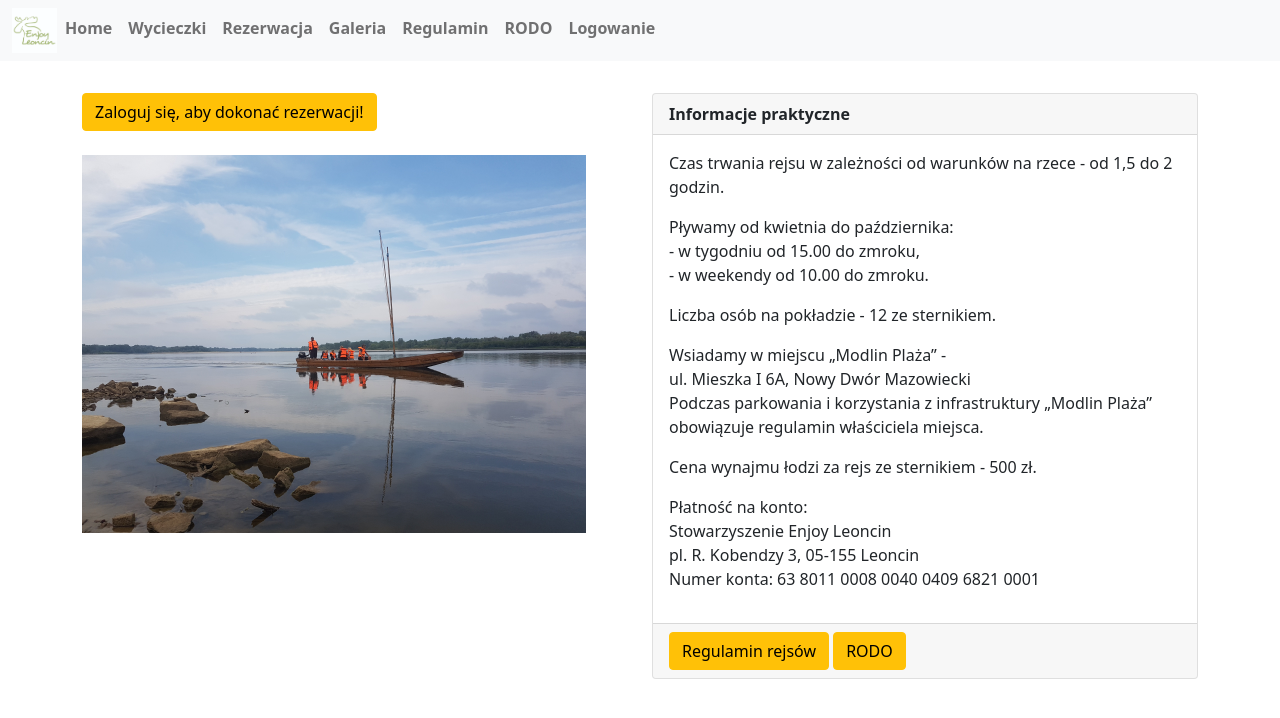
After one commit to KosziDrimi/EnjoyLeoncinApp-project, a Django app: page /info/ in a window 1280 px wide. The commit adds this page. Shown: the top 718 px of the page. Run offline with Django 3.2, Linux system fonts and the light colour scheme.

Commit message:
changes as per MD comments

```diff
--- a/nadwislanin/models.py
+++ b/nadwislanin/models.py
@@ -3,8 +3,8 @@ from django.contrib.auth.models import User
 
 
 tour_choices = [('1', 'Mochty-smok tajemnice i legendy'),
-                ('2', 'Kierunek Leoncin na styku trzech kultur'),
-                ('3', 'Spichlerz - Modlin widziany z Narwi')]
+                ('2', 'Ruiny spichlerza widziane z Narwi'),
+                ('3', 'Kierunek Leoncin na styku trzech kultur')]
 
 
 text_one = 'Dziękujemy za zainteresowanie rezerwacją rejsu Nadwiślaninem. \n' \
--- a/nadwislanin/templates/nadwislanin/base.html
+++ b/nadwislanin/templates/nadwislanin/base.html
@@ -8,11 +8,14 @@
   </head>
   <body>
 
+  {% load static %}
 
     <nav class="navbar navbar-expand-lg navbar-light bg-light">
         <div class="container-fluid">
-
             <ul class="navbar-nav me-auto mb-2 mb-lg-0 fw-bold">
+                <li class="nav-item">
+                    <a href="https://enjoyleoncin.pl/"><img src="{% static 'nadwislanin/enjoy_logo.jpg' %}" width="45" height="45"></a>
+                </li>
                 <li class="nav-item">
                     <a class="nav-link" href="{% url 'index' %}">Home</a>
                 </li>
@@ -20,7 +23,11 @@
                     <a class="nav-link" href="{% url 'tours' %}">Wycieczki</a>
                 </li>
                 <li class="nav-item">
-                    <a class="nav-link" href="{% url 'reserve' %}">Rezerwacja</a>
+                    {% if user.is_authenticated %}
+                        <a class="nav-link" href="{% url 'reserve' %}">Rezerwacja</a>
+                    {% else %}
+                        <a class="nav-link" href="{% url 'info' %}">Rezerwacja</a>
+                    {% endif %}
                 </li>
                 <li class="nav-item">
                     <a class="nav-link" href="{% url 'gallery' %}">Galeria</a>
--- a/nadwislanin/templates/nadwislanin/gallery.html
+++ b/nadwislanin/templates/nadwislanin/gallery.html
@@ -43,10 +43,10 @@
               <img src="{% static 'nadwislanin/nadwiślanin.jpg' %}" class="d-block w-100">
           </div>
           <div class="carousel-item">
-              <img src="{% static 'nadwislanin/gallery_7.jpg' %}" class="d-block w-100">
+              <img src="{% static 'nadwislanin/modlin.jpg' %}" class="d-block w-100">
           </div>
           <div class="carousel-item">
-              <img src="{% static 'nadwislanin/gallery_8.jpg' %}" class="d-block w-100">
+              <img src="{% static 'nadwislanin/gallery_7.jpg' %}" class="d-block w-100">
           </div>
       </div>
       <button class="carousel-control-prev" type="button" data-bs-target="#carouselIndicators" data-bs-slide="prev">
--- /dev/null
+++ b/nadwislanin/templates/nadwislanin/info.html
@@ -0,0 +1,38 @@
+{% extends "nadwislanin/base.html" %}
+{% block content %}
+
+{% load static %}
+
+
+    <div class="row">
+
+        <div class="col-md-6">
+            <a class="btn btn-warning mt-2 mb-4" href="{% url 'login' %}">Zaloguj się, aby dokonać rezerwacji!</a>
+            <img src="{% static 'nadwislanin/gallery_2.jpg' %}" width="504" height="378">
+        </div>
+        <div class="col-md-6">
+            <div class="card mt-2">
+                <div class="card-header fw-bold">Informacje praktyczne</div>
+                <div class="card-body">
+                    <div class="row">
+                        <p>Czas trwania rejsu w zależności od warunków na rzece - od 1,5 do 2 godzin.</p>
+                        <p>Pływamy od kwietnia do października:<br>- w tygodniu od 15.00 do zmroku,<br>- w weekendy od 10.00 do zmroku.</p>
+                        <p>Liczba osób na pokładzie - 12 ze sternikiem.</p>
+                        <p>Wsiadamy w miejscu „Modlin Plaża” -<br>ul. Mieszka I 6A, Nowy Dwór Mazowiecki<br>
+                            Podczas parkowania i korzystania z infrastruktury „Modlin Plaża”<br>obowiązuje regulamin właściciela miejsca.</p>
+                        <p>Cena wynajmu łodzi za rejs ze sternikiem - 500 zł.</p>
+                        <p>Płatność na konto:<br>Stowarzyszenie Enjoy Leoncin<br>pl. R. Kobendzy 3, 05-155 Leoncin<br>
+                            Numer konta: 63 8011 0008 0040 0409 6821 0001</p>
+                    </div>
+                </div>
+                <div class="card-footer">
+                    <a class="btn btn-warning" href="{% url 'rules' %}">Regulamin rejsów</a>
+                    <a class="btn btn-warning" href="{% url 'rodo' %}">RODO</a>
+                </div>
+            </div>
+        </div>
+
+    </div>
+
+
+{% endblock %}
--- a/nadwislanin/urls.py
+++ b/nadwislanin/urls.py
@@ -15,6 +15,7 @@ urlpatterns = [
     path('list/<str:opt>/', views.list_all, name='list'),
     path('update/<str:pk>/', views.update, name='update'),
     path('delete/<str:pk>/', views.delete, name='delete'),
+    path('info/', views.info, name='info'),
     path('rules/', views.rules, name='rules'),
     path('rodo/', views.rodo, name='rodo'),
     path('gallery/', views.gallery, name='gallery')
--- a/nadwislanin/views.py
+++ b/nadwislanin/views.py
@@ -133,6 +133,10 @@ def tours(request):
     return render(request, 'nadwislanin/tours.html')
 
 
+def info(request):
+    return render(request, 'nadwislanin/info.html')
+
+
 def rules(request):
     return render(request, 'nadwislanin/rules.html')
 
```
Also changed, not shown: nadwislanin/templates/nadwislanin/tours.html (+26 -26 lines), nadwislanin/migrations/0013_alter_reservation_tour.py (added), nadwislanin/static/nadwislanin/enjoy_logo.jpg (added), nadwislanin/static/nadwislanin/gallery_7.jpg, nadwislanin/static/nadwislanin/secymin.jpg (deleted), 2 other files.
